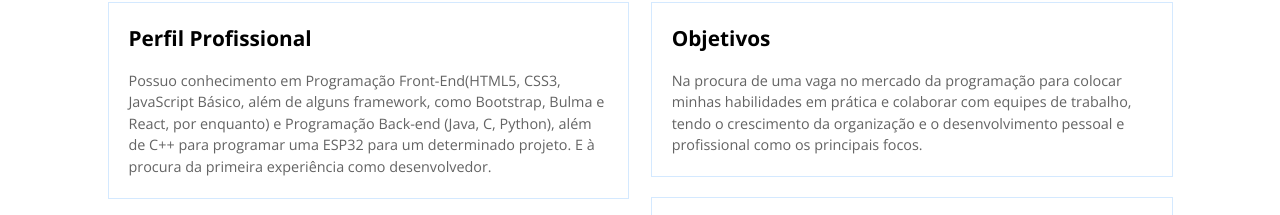
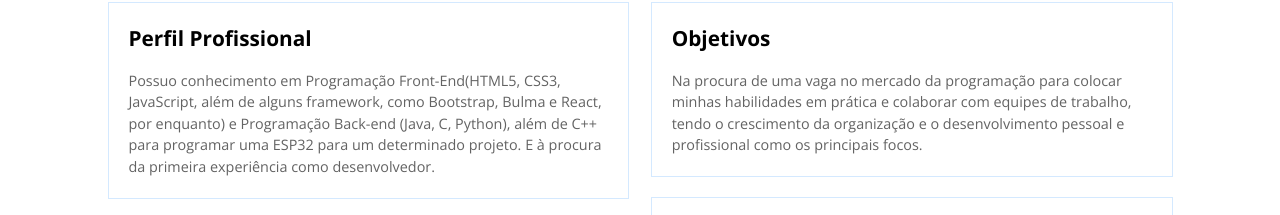
Before and after one commit to ThallysCezar/ThallysCezar.github.io, a plain HTML site: page index.html in a window 1280 px wide. Shown: the part 403-618 px from the top of the page. Drawn offline with nearby package versions, Linux system fonts and the light colour scheme; a script that the page names is missing.

Commit message:
refactor: reconfigurando o index,html

```diff
--- a/index.html
+++ b/index.html
@@ -78,7 +78,7 @@
 
                         <section>
                             <h2>Perfil Profissional</h2>
-                            <p> Possuo conhecimento em Programação Front-End(HTML5, CSS3, JavaScript Básico, além de
+                            <p> Possuo conhecimento em Programação Front-End(HTML5, CSS3, JavaScript, além de
                             alguns framework, como Bootstrap, Bulma e React, por enquanto) e Programação Back-end (Java, C,
                             Python), além de C++ para programar uma ESP32 para um determinado projeto. E à procura
                             da primeira experiência como desenvolvedor.
```
